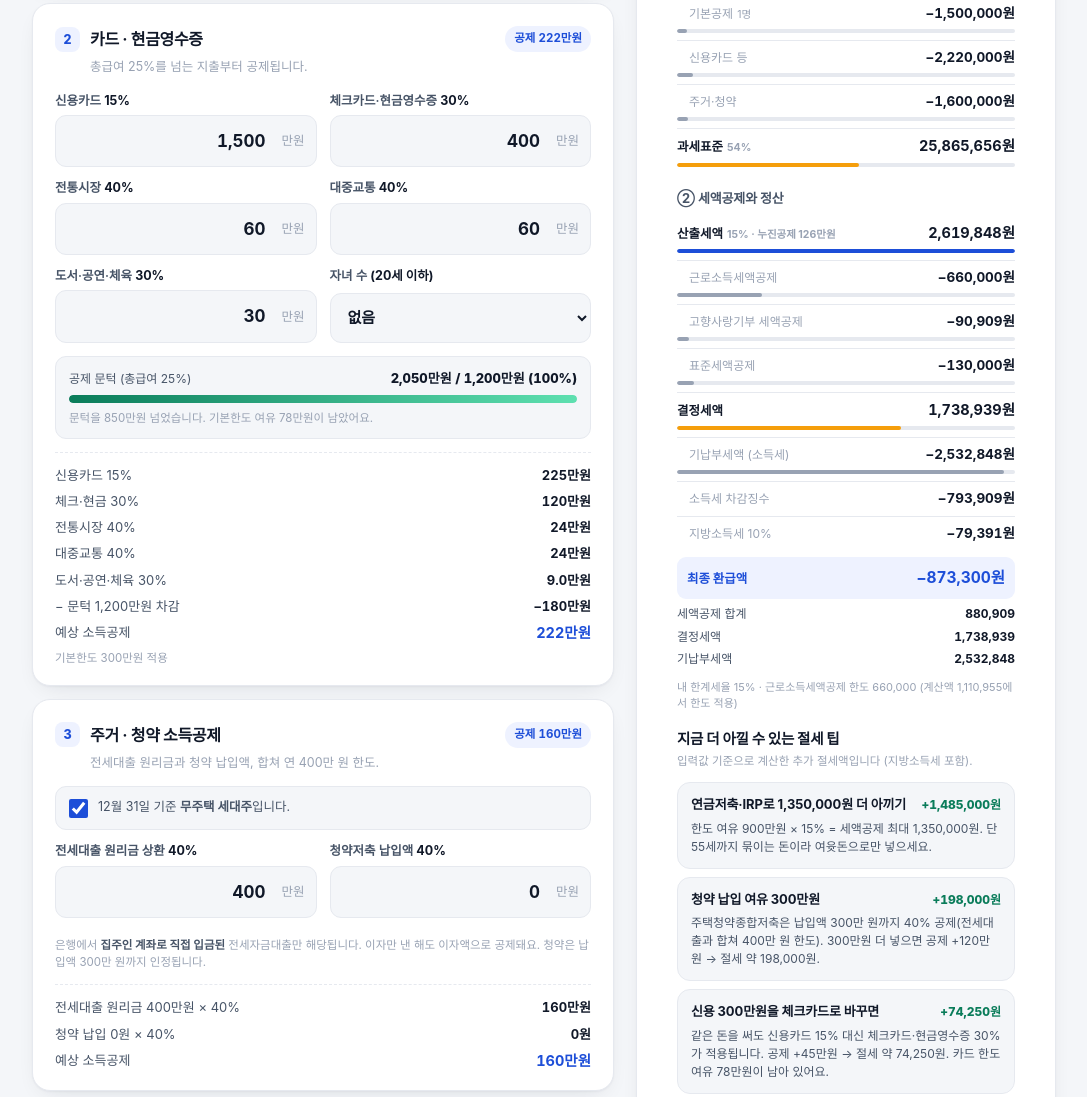
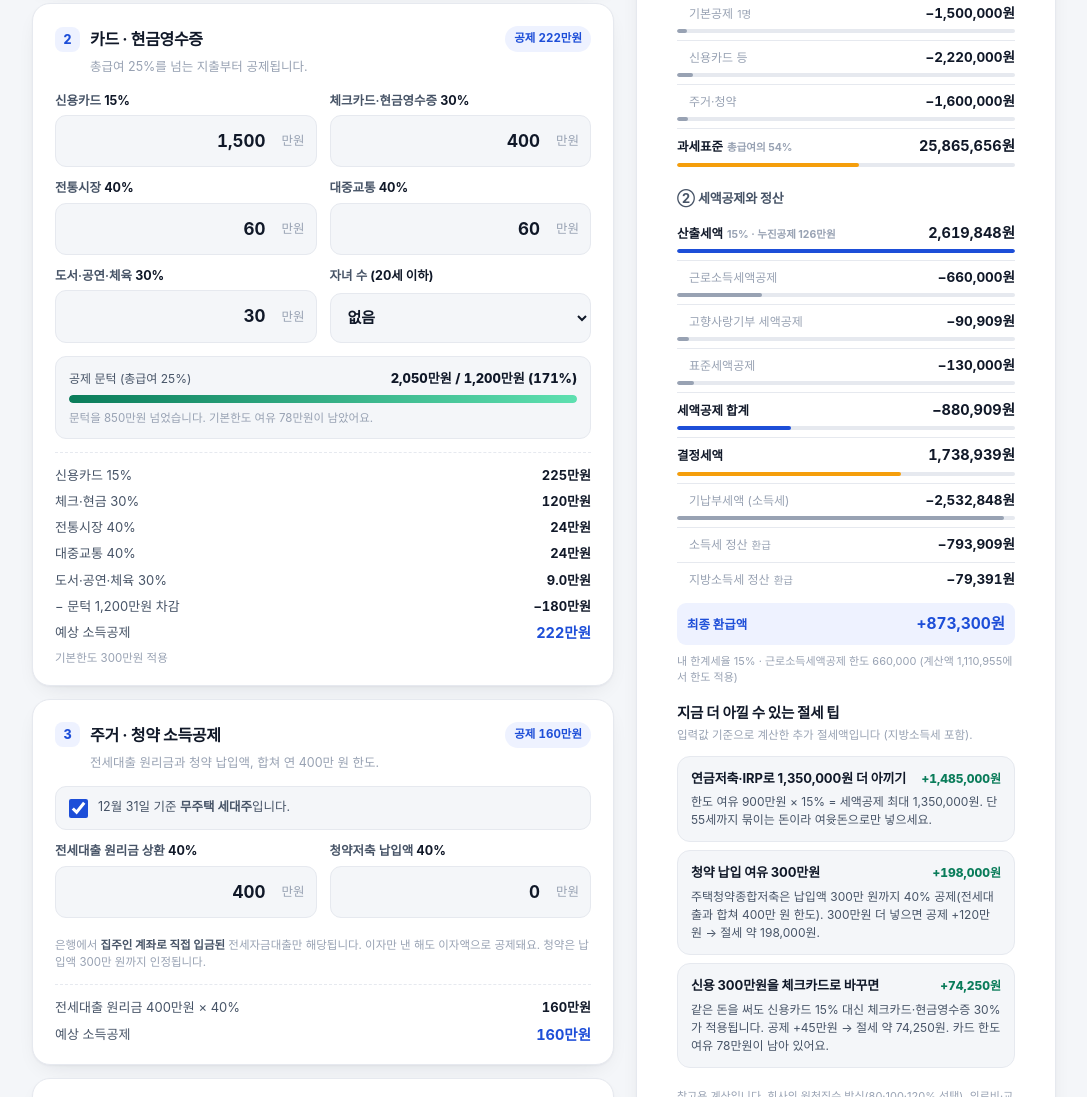
Before and after one commit to eonnnn-on/nyamlog-tools, a plain HTML site: page tax-calc/index.html in a window 1280 px wide. Shown: the part 665-1762 px from the top of the page, without its empty margins (96-1183 px from the left). Drawn offline with Linux system fonts and the light colour scheme.

Commit message:
tax-calc: 정산 표기·진행률 표시 보정, 모바일 미리보기 하네스(임시)

```diff
--- a/tax-calc/index.html
+++ b/tax-calc/index.html
@@ -170,6 +170,7 @@
   .calc .v.pos{color:var(--good)}
 
   .credits{padding:2px 18px 6px; display:grid; gap:4px}
+  .credits:empty{display:none}
   .credits .row{display:flex; justify-content:space-between; gap:10px; font-size:12px; color:var(--ink2)}
   .credits .row b{font-weight:700; color:var(--ink); font-variant-numeric:tabular-nums; white-space:nowrap}
   .cap{font-size:11px; color:var(--muted); margin:4px 18px 0; line-height:1.5}
@@ -980,9 +981,10 @@ var CALC = (function(){
     // Step 2
     var c = r.card;
     setChip($('chip2'), c.deduction ? '공제 ' + man(c.deduction) : '공제 0원', !c.deduction);
-    var pct = c.threshold ? Math.min(100, (c.total / c.threshold) * 100) : 0;
+    var pctReal = c.threshold ? (c.total / c.threshold) * 100 : 0;
+    var pct = c.threshold ? Math.min(100, pctReal) : 0;
     $('progTxt').textContent = c.threshold
-      ? man(c.total) + ' / ' + man(c.threshold) + ' (' + Math.round(pct) + '%)'
+      ? man(c.total) + ' / ' + man(c.threshold) + ' (' + Math.round(pctReal) + '%)'
       : '총급여를 입력하세요';
     $('progFill').style.width = Math.min(100, pct) + '%';
     $('progFill').className = 'prog-fill' + (pct >= 100 ? ' done' : '');
@@ -1021,7 +1023,7 @@ var CALC = (function(){
       m3.push('<div class="note">무주택 세대주가 아니면 주택자금 공제를 받을 수 없습니다.</div>');
     } else {
       m3.push('<div class="row"><span>전세대출 원리금 ' + man(inp.jeonse) + ' × 40%</span><b>' + man(h.jeonse) + '</b></div>');
-      m3.push('<div class="row"><span>청약 납입 ' + man(h.cheongyakIn) + ' × 40%</span><b>' + man(h.cheongyak) + '</b></div>');
+      if(h.cheongyakIn) m3.push('<div class="row"><span>청약 납입 ' + man(h.cheongyakIn) + ' × 40%</span><b>' + man(h.cheongyak) + '</b></div>');
       if(!h.cyEligible && inp.cheongyak) m3.push('<div class="note">총급여 7,000만 원 초과는 청약 공제 대상이 아닙니다.</div>');
       if(h.capped) m3.push('<div class="row"><span>합산 한도</span><b>400만원</b></div>');
       m3.push('<div class="row key"><span>예상 소득공제</span><b>' + man(h.total) + '</b></div>');
@@ -1035,6 +1037,7 @@ var CALC = (function(){
     if(r.rentCredit) m4.push('<div class="row"><span>월세 ' + Math.round(r.rentRate*100) + '%</span><b>' + won(r.rentCredit) + '</b></div>');
     if(r.hometown){
       m4.push('<div class="row"><span>고향사랑기부 세액공제</span><b>' + won(r.hometown) + '</b></div>');
+      m4.push('<div class="row"><span>└ 지방소득세까지</span><b>' + won(r.hometown*1.1) + '</b></div>');
       m4.push('<div class="row"><span>답례품 한도 (기부액 30%)</span><b>' + man(inp.donate * 0.3) + '</b></div>');
     }
     if(r.pensionCredit) m4.push('<div class="row"><span>연금저축·IRP ' + Math.round(r.pensionRate*100) + '%</span><b>' + won(r.pensionCredit) + '</b></div>');
@@ -1083,7 +1086,7 @@ var CALC = (function(){
     function line(o){
       var cls = 'line' + (o.indent ? ' indent' : '') + (o.total ? ' total' : '') + (o.final ? ' final' : '');
       var v = o.v;
-      var txt = (v < 0 ? '−' : '') + won(Math.abs(v)) + '원';
+      var txt = (o.plus ? '+' : (v < 0 ? '−' : '')) + won(Math.abs(v)) + '원';
       var bar = '';
       if(o.barw !== undefined && o.barw > 0){
         bar = '<div class="b ' + (o.warm ? 'warm' : (o.soft ? 'soft' : '')) + '"><i style="width:' +
@@ -1100,7 +1103,7 @@ var CALC = (function(){
       rows1 += line({k: '신용카드 등', v: -r.card.deduction, indent: 1, soft: 1, barw: r.card.deduction/maxG});
       rows1 += line({k: '주거·청약', v: -r.housing.total, indent: 1, soft: 1, barw: r.housing.total/maxG});
       if(r.overLimit > 0) rows1 += line({k: '소득공제 종합한도 초과', v: r.overLimit, indent: 1, soft: 1, barw: r.overLimit/maxG});
-      rows1 += line({k: '과세표준', v: r.taxable, total: 1, warm: 1, barw: r.taxable/maxG, em: Math.round((r.taxable/maxG)*100) + '%'});
+      rows1 += line({k: '과세표준', v: r.taxable, total: 1, warm: 1, barw: r.taxable/maxG, em: '총급여의 ' + Math.round((r.taxable/maxG)*100) + '%'});
     } else {
       rows1 += '<div class="line"><span class="k">총급여를 입력하면 계산이 시작됩니다.</span><span class="v">—</span></div>';
     }
@@ -1117,23 +1120,17 @@ var CALC = (function(){
       if(r.rentCredit) rows2 += line({k: '월세액 세액공제', v: -r.rentCredit, indent: 1, soft: 1, barw: r.rentCredit/maxT});
       if(r.hometown) rows2 += line({k: '고향사랑기부 세액공제', v: -r.hometown, indent: 1, soft: 1, barw: r.hometown/maxT});
       if(r.standard) rows2 += line({k: '표준세액공제', v: -r.standard, indent: 1, soft: 1, barw: r.standard/maxT});
+      rows2 += line({k: '세액공제 합계', v: -r.creditApplied, total: 1, barw: r.creditApplied/maxT});
       rows2 += line({k: '결정세액', v: r.determined, total: 1, warm: 1, barw: r.determined/maxT});
       rows2 += line({k: '기납부세액 (소득세)', v: -r.paid, indent: 1, soft: 1, barw: Math.min(1, r.paid/maxT)});
-      rows2 += line({k: '소득세 차감징수', v: r.diff, indent: 1});
-      rows2 += line({k: '지방소득세 10%', v: r.local - r.paidLocal, indent: 1});
-      rows2 += line({k: diff < 0 ? '최종 환급액' : (diff > 0 ? '최종 추가납부액' : '최종 정산액'), v: diff, final: 1});
+      rows2 += line({k: '소득세 정산', v: r.diff, indent: 1, em: r.diff < 0 ? '환급' : (r.diff > 0 ? '추납' : '')});
+      rows2 += line({k: '지방소득세 정산', v: r.local - r.paidLocal, indent: 1, em: (r.local - r.paidLocal) < 0 ? '환급' : ((r.local - r.paidLocal) > 0 ? '추납' : '')});
+      rows2 += line({k: diff < 0 ? '최종 환급액' : (diff > 0 ? '최종 추가납부액' : '최종 정산액'), v: Math.abs(diff), plus: diff < 0 ? 1 : 0, final: 1});
     }
     $('rows2').innerHTML = rows2;
 
-    // credits list
-    var cl = '';
-    if(r.gross && r.creditSum > 0){
-      cl += '<div class="row"><span>세액공제 합계</span><b>' + won(r.creditApplied) + '</b></div>';
-      if(r.creditSum > r.tax) cl += '<div class="row"><span>산출세액 한도로 조정</span><b>' + won(r.creditSum - r.creditApplied) + ' 제외</b></div>';
-      cl += '<div class="row"><span>결정세액</span><b>' + won(r.determined) + '</b></div>';
-      cl += '<div class="row"><span>기납부세액</span><b>' + won(r.paid) + '</b></div>';
-    }
-    $('creditsList').innerHTML = cl;
+    // credits list (표 아래 요약은 표에 포함되어 비워 둠)
+    $('creditsList').innerHTML = '';
     $('capNote').textContent = r.gross
       ? '내 한계세율 ' + Math.round(r.rate*100) + '% · 근로소득세액공제 한도 ' + won(r.laborCap) +
         (r.laborCalc > r.laborCap ? ' (계산액 ' + won(r.laborCalc) + '에서 한도 적용)' : '')
```
Also changed, not shown: shot/index.html (added, +49 -0 lines).
